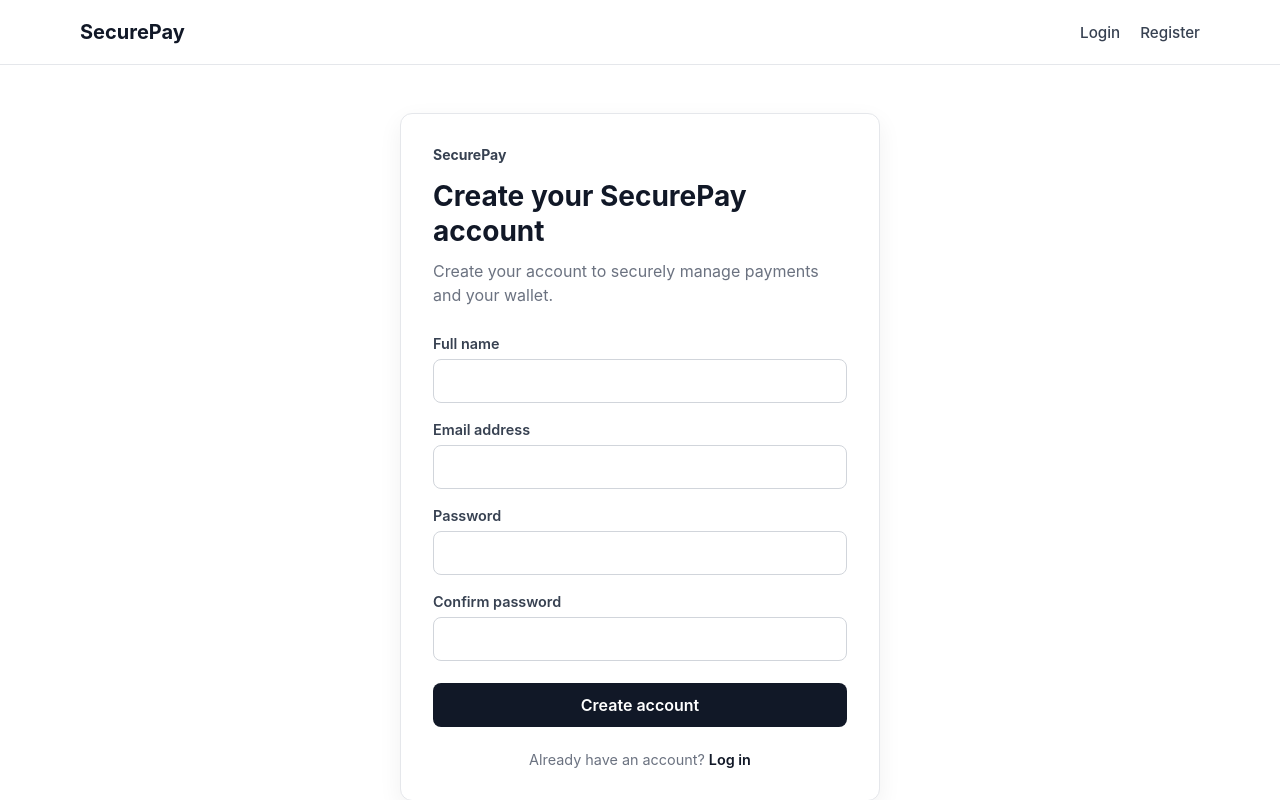
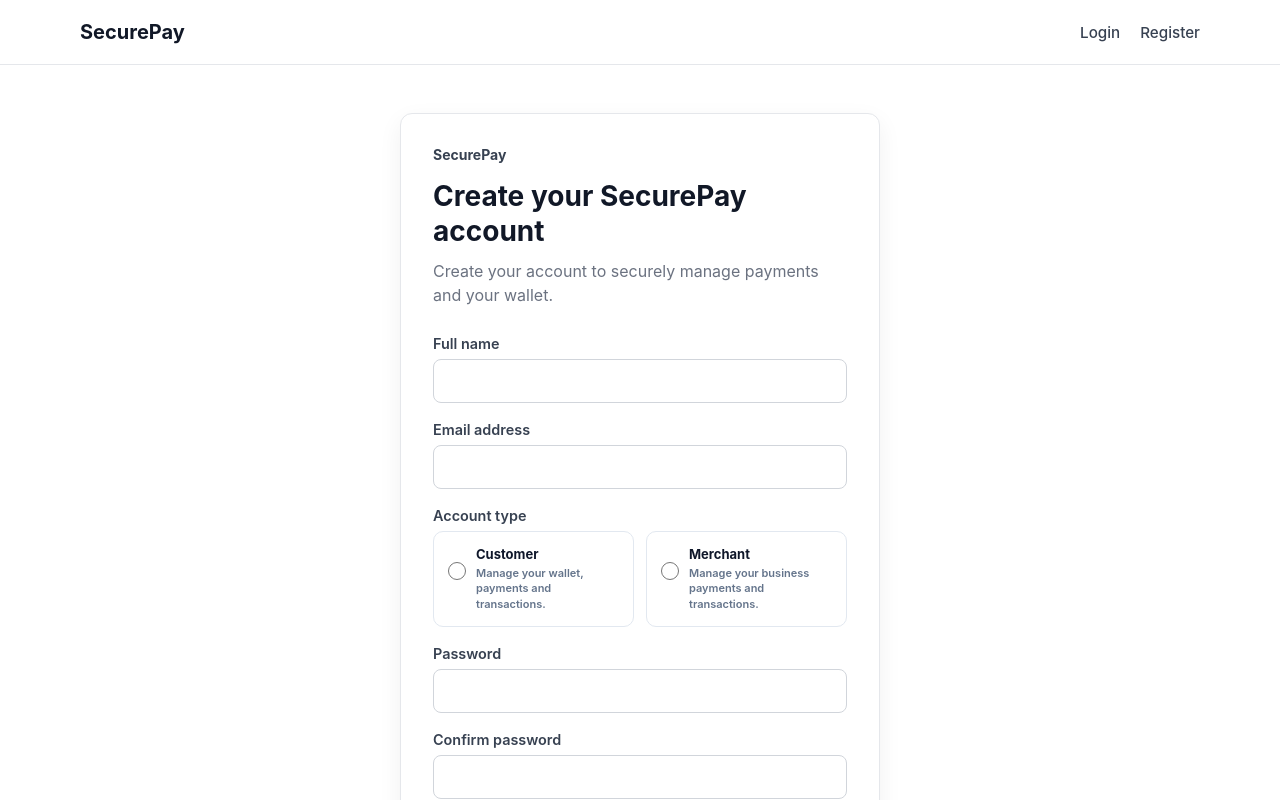
Before and after one commit to 76Sahil/SecurePay---Event-Driven-Digital-Payment-And-Wallet-Platform-, a React (Vite) app in the folder frontend/: page /register in a window 1280 px wide. Shown: the top 800 px of the page. Built offline with nearby package versions, Linux system fonts and the light colour scheme.

Commit message:
feat(frontend): add registration role selection

```diff
--- a/frontend/src/index.css
+++ b/frontend/src/index.css
@@ -4236,3 +4236,65 @@ a {
   opacity: 0.6;
   cursor: not-allowed;
 }
+.register-role-options {
+  display: grid;
+  grid-template-columns: repeat(2, minmax(0, 1fr));
+  gap: 12px;
+}
+
+.register-role-option {
+  display: flex;
+  align-items: flex-start;
+  gap: 10px;
+  padding: 14px;
+  border: 1px solid #e2e8f0;
+  border-radius: 10px;
+  background: #fff;
+  cursor: pointer;
+  transition:
+          border-color 0.2s ease,
+          background 0.2s ease;
+}
+
+.register-role-option:hover {
+  border-color: #94a3b8;
+  background: #f8fafc;
+}
+
+.register-role-option input {
+  width: 18px;
+  height: 18px;
+  margin: 3px 0 0;
+  flex: 0 0 18px;
+  flex-shrink: 0;
+}
+
+.register-role-option span {
+  min-width: 0;
+  display: flex;
+  flex-direction: column;
+  gap: 4px;
+}
+
+.register-role-option span {
+  display: flex;
+  flex-direction: column;
+  gap: 4px;
+}
+
+.register-role-option strong {
+  color: #0f172a;
+  font-size: 13px;
+}
+
+.register-role-option small {
+  color: #64748b;
+  font-size: 11px;
+  line-height: 1.4;
+}
+
+@media (max-width: 600px) {
+  .register-role-options {
+    grid-template-columns: 1fr;
+  }
+}
--- a/frontend/src/pages/RegisterPage.tsx
+++ b/frontend/src/pages/RegisterPage.tsx
@@ -1,12 +1,15 @@
 import { Link } from 'react-router'
 import { useState } from 'react'
 import type { ChangeEvent, FormEvent } from 'react'
+
+type RegisterRole = 'CUSTOMER' | 'MERCHANT'
 
 type RegisterFormData = {
     fullName: string
     email: string
     password: string
     confirmPassword: string
+    role: RegisterRole | ''
 }
 
 type RegisterFormErrors = {
@@ -14,6 +17,7 @@ type RegisterFormErrors = {
     email?: string
     password?: string
     confirmPassword?: string
+    role?: string
 }
 
 function RegisterPage() {
@@ -22,6 +26,7 @@ function RegisterPage() {
         email: '',
         password: '',
         confirmPassword: '',
+        role: '',
     })
 
     const [errors, setErrors] = useState<RegisterFormErrors>({})
@@ -36,25 +41,51 @@ function RegisterPage() {
             ...current,
             [name]: value,
         }))
+
+        setErrors((current) => ({
+            ...current,
+            [name]: undefined,
+        }))
+    }
+
+    function handleRoleChange(
+        event: ChangeEvent<HTMLInputElement>,
+    ) {
+        const role = event.target.value as RegisterRole
+
+        setFormData((current) => ({
+            ...current,
+            role,
+        }))
+
+        setErrors((current) => ({
+            ...current,
+            role: undefined,
+        }))
     }
 
     function validateForm(): RegisterFormErrors {
         const validationErrors: RegisterFormErrors = {}
 
         if (!formData.fullName.trim()) {
-            validationErrors.fullName = 'Full name is required.'
+            validationErrors.fullName =
+                'Full name is required.'
         }
 
         if (!formData.email.trim()) {
             validationErrors.email = 'Email is required.'
         } else if (
-            !/^[^\s@]+@[^\s@]+\.[^\s@]+$/.test(formData.email)
+            !/^[^\s@]+@[^\s@]+\.[^\s@]+$/.test(
+                formData.email,
+            )
         ) {
-            validationErrors.email = 'Please enter a valid email address.'
+            validationErrors.email =
+                'Please enter a valid email address.'
         }
 
         if (!formData.password) {
-            validationErrors.password = 'Password is required.'
+            validationErrors.password =
+                'Password is required.'
         } else if (formData.password.length < 8) {
             validationErrors.password =
                 'Password must be at least 8 characters.'
@@ -74,23 +105,31 @@ function RegisterPage() {
                 'Passwords do not match.'
         }
 
+        if (!formData.role) {
+            validationErrors.role =
+                'Please select an account type.'
+        }
+
         return validationErrors
     }
 
-    function handleSubmit(event: FormEvent<HTMLFormElement>) {
+    function handleSubmit(
+        event: FormEvent<HTMLFormElement>,
+    ) {
         event.preventDefault()
 
         const validationErrors = validateForm()
 
         setErrors(validationErrors)
 
-        if (Object.keys(validationErrors).length > 0) {
+        if (
+            Object.keys(validationErrors).length > 0
+        ) {
             return
         }
 
         setIsSubmitting(true)
 
-        // Backend registration will be connected later.
         setTimeout(() => {
             setIsSubmitting(false)
         }, 500)
@@ -100,19 +139,28 @@ function RegisterPage() {
         <section className="auth-page">
             <div className="auth-card">
                 <div className="auth-card__header">
-                    <p className="auth-card__brand">SecurePay</p>
+                    <p className="auth-card__brand">
+                        SecurePay
+                    </p>
 
-                    <h1>Create your SecurePay account</h1>
+                    <h1>
+                        Create your SecurePay account
+                    </h1>
 
                     <p className="auth-card__description">
-                        Create your account to securely manage payments
-                        and your wallet.
+                        Create your account to securely
+                        manage payments and your wallet.
                     </p>
                 </div>
 
-                <form onSubmit={handleSubmit} noValidate>
+                <form
+                    onSubmit={handleSubmit}
+                    noValidate
+                >
                     <div className="form-field">
-                        <label htmlFor="fullName">Full name</label>
+                        <label htmlFor="fullName">
+                            Full name
+                        </label>
 
                         <input
                             id="fullName"
@@ -121,7 +169,9 @@ function RegisterPage() {
                             value={formData.fullName}
                             onChange={handleChange}
                             autoComplete="name"
-                            aria-invalid={Boolean(errors.fullName)}
+                            aria-invalid={Boolean(
+                                errors.fullName,
+                            )}
                             aria-describedby={
                                 errors.fullName
                                     ? 'fullName-error'
@@ -130,14 +180,19 @@ function RegisterPage() {
                         />
 
                         {errors.fullName && (
-                            <p id="fullName-error" role="alert">
+                            <p
+                                id="fullName-error"
+                                role="alert"
+                            >
                                 {errors.fullName}
                             </p>
                         )}
                     </div>
 
                     <div className="form-field">
-                        <label htmlFor="email">Email address</label>
+                        <label htmlFor="email">
+                            Email address
+                        </label>
 
                         <input
                             id="email"
@@ -146,7 +201,9 @@ function RegisterPage() {
                             value={formData.email}
                             onChange={handleChange}
                             autoComplete="email"
-                            aria-invalid={Boolean(errors.email)}
+                            aria-invalid={Boolean(
+                                errors.email,
+                            )}
                             aria-describedby={
                                 errors.email
                                     ? 'email-error'
@@ -155,14 +212,99 @@ function RegisterPage() {
                         />
 
                         {errors.email && (
-                            <p id="email-error" role="alert">
+                            <p
+                                id="email-error"
+                                role="alert"
+                            >
                                 {errors.email}
                             </p>
                         )}
                     </div>
 
                     <div className="form-field">
-                        <label htmlFor="password">Password</label>
+                        <label>
+                            Account type
+                        </label>
+
+                        <div
+                            className="register-role-options"
+                            role="radiogroup"
+                            aria-label="Account type"
+                            aria-describedby={
+                                errors.role
+                                    ? 'role-error'
+                                    : undefined
+                            }
+                        >
+                            <label className="register-role-option">
+                                <input
+                                    type="radio"
+                                    name="role"
+                                    value="CUSTOMER"
+                                    checked={
+                                        formData.role ===
+                                        'CUSTOMER'
+                                    }
+                                    onChange={
+                                        handleRoleChange
+                                    }
+                                />
+
+                                <span>
+                                    <strong>
+                                        Customer
+                                    </strong>
+
+                                    <small>
+                                        Manage your wallet,
+                                        payments and
+                                        transactions.
+                                    </small>
+                                </span>
+                            </label>
+
+                            <label className="register-role-option">
+                                <input
+                                    type="radio"
+                                    name="role"
+                                    value="MERCHANT"
+                                    checked={
+                                        formData.role ===
+                                        'MERCHANT'
+                                    }
+                                    onChange={
+                                        handleRoleChange
+                                    }
+                                />
+
+                                <span>
+                                    <strong>
+                                        Merchant
+                                    </strong>
+
+                                    <small>
+                                        Manage your
+                                        business payments
+                                        and transactions.
+                                    </small>
+                                </span>
+                            </label>
+                        </div>
+
+                        {errors.role && (
+                            <p
+                                id="role-error"
+                                role="alert"
+                            >
+                                {errors.role}
+                            </p>
+                        )}
+                    </div>
+
+                    <div className="form-field">
+                        <label htmlFor="password">
+                            Password
+                        </label>
 
                         <input
                             id="password"
@@ -171,7 +313,9 @@ function RegisterPage() {
                             value={formData.password}
                             onChange={handleChange}
                             autoComplete="new-password"
-                            aria-invalid={Boolean(errors.password)}
+                            aria-invalid={Boolean(
+                                errors.password,
+                            )}
                             aria-describedby={
                                 errors.password
                                     ? 'password-error'
@@ -180,7 +324,10 @@ function RegisterPage() {
                         />
 
                         {errors.password && (
-                            <p id="password-error" role="alert">
+                            <p
+                                id="password-error"
+                                role="alert"
+                            >
                                 {errors.password}
                             </p>
                         )}
@@ -195,7 +342,9 @@ function RegisterPage() {
                             id="confirmPassword"
                             name="confirmPassword"
                             type="password"
-                            value={formData.confirmPassword}
+                            value={
+                                formData.confirmPassword
+                            }
                             onChange={handleChange}
                             autoComplete="new-password"
                             aria-invalid={Boolean(
@@ -231,7 +380,9 @@ function RegisterPage() {
 
                 <p className="auth-card__footer">
                     Already have an account?{' '}
-                    <Link to="/login">Log in</Link>
+                    <Link to="/login">
+                        Log in
+                    </Link>
                 </p>
             </div>
         </section>
```
